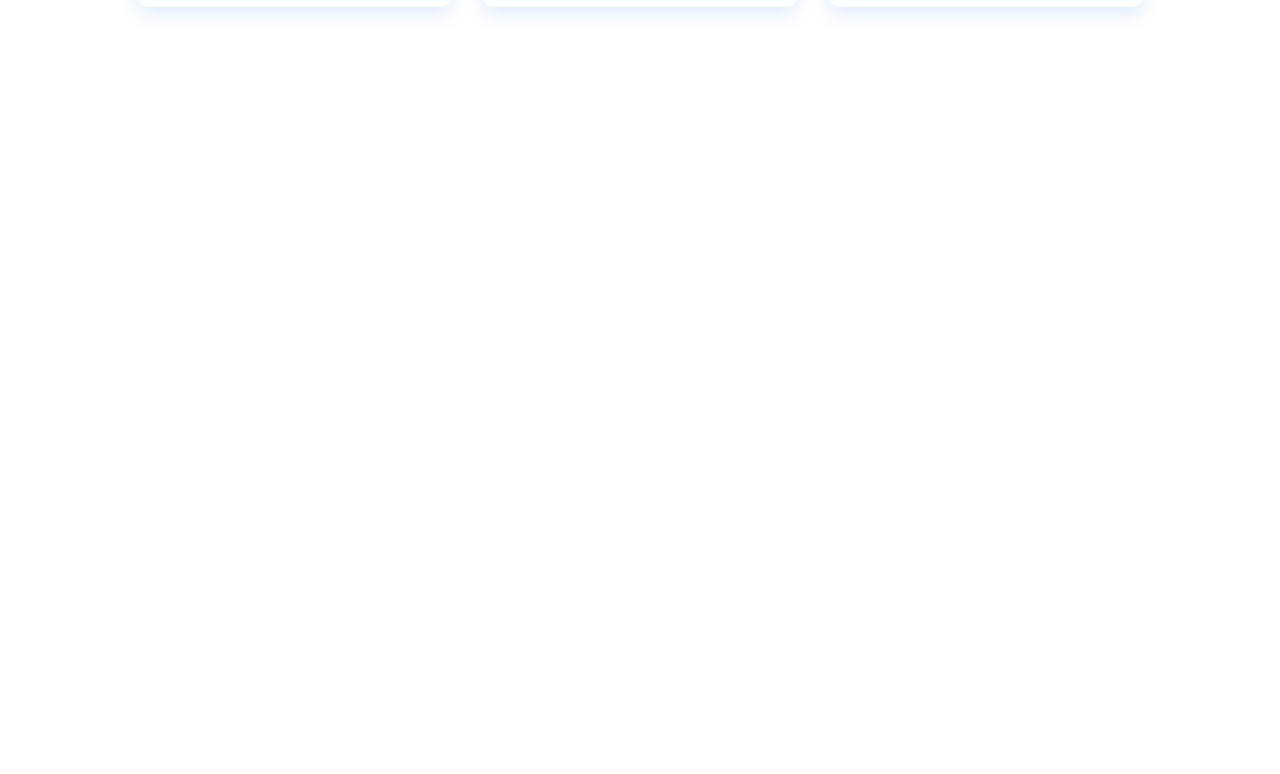
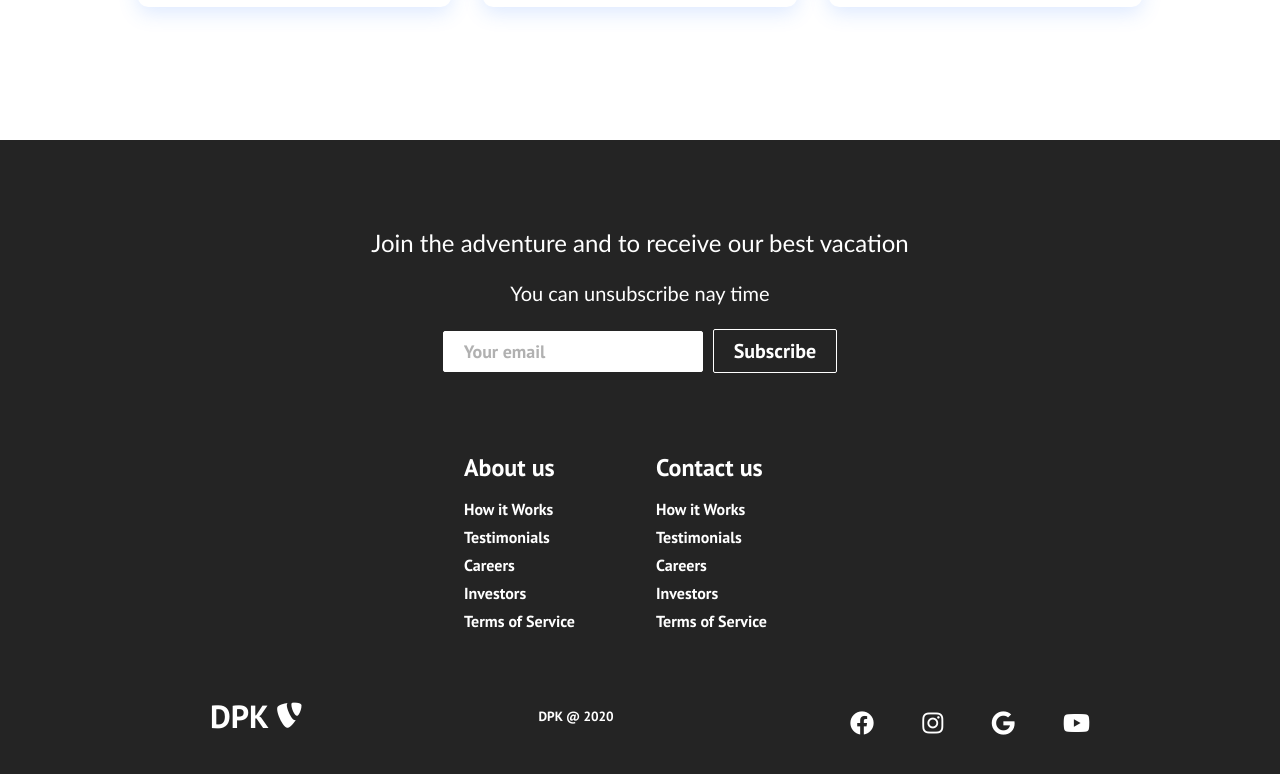
Before and after one commit to Deepak1jha/react-website, a React (Create React App) app: page / in a window 1280 px wide. Shown: the part 1785-2559 px from the top of the page. Before the commit the page ends 1925 px from the top, so only its background shows below. Built offline with nearby package versions, Linux system fonts and the light colour scheme.

Commit message:
Footer Added

```diff
--- a/src/App.js
+++ b/src/App.js
@@ -3,6 +3,9 @@
 import Navbar from "./component/navbar/Navbar";
 import {BrowserRouter, Route, Switch} from "react-router-dom";
 import Home from "./pages/home/Home";
+import Products from "./pages/products/Product";
+import Services from "./pages/services/Services";
+import SignUp from "./pages/signUp/SignUp";
 
 function App() {
   return (
@@ -11,6 +14,9 @@
         <Navbar/>
         <Switch>
           <Route path="/" exact component={Home}/>
+          <Route path="/projects" component={Products}/>
+          <Route path="/services" component={Services}/>
+          <Route path="/sign-up" component={SignUp}/>
         </Switch>
       </BrowserRouter>
     </>
--- /dev/null
+++ b/src/component/footer/Footer.css
@@ -0,0 +1,163 @@
+.footer-container {
+    background-color: #242424;
+    padding: 4rem 0 2rem 0;
+    display: flex;
+    flex-direction: column;
+    justify-content: center;
+    align-items: center;
+}
+
+.footer-subscription {
+    display: flex;
+    flex-direction: column;
+    justify-content: center;
+    align-items: center;
+    text-align: center;
+
+    margin-bottom: 24px;
+    padding: 24px;
+    color: #fff;
+}
+
+.footer-subscription > p {
+    font-family: 'Trebuchet MS', 'Lucida Sans Unicode', 'Lucida Grande',
+    'Lucida Sans', Arial, sans-serif;
+}
+
+.footer-subscription-heading {
+    margin-bottom: 24px;
+    font-size: 24px;
+}
+
+.footer-subscription-text {
+    margin-bottom: 24px;
+    font-size: 20px;
+}
+
+.footer-input {
+    padding: 8px 20px;
+    border-radius: 2px;
+    margin-right: 10px;
+    outline: none;
+    border: none;
+    font-size: 18px;
+    margin-bottom: 16px;
+    border: 1px solid #fff;
+}
+
+.footer-links {
+    width: 100%;
+    max-width: 1000px;
+    display: flex;
+    justify-content: center;
+}
+
+.footer-link-wrapper {
+    display: flex;
+}
+
+.footer-link-items {
+    display: flex;
+    flex-direction: column;
+    align-items: flex-start;
+    margin: 16px;
+    text-align: left;
+    width: 160px;
+    box-sizing: border-box;
+}
+
+.footer-link-items h2 {
+    margin-bottom: 16px;
+}
+
+.footer-link-items > h2 {
+    color: #fff;
+}
+
+.footer-link-items a {
+    color: #fff;
+    text-decoration: none;
+    margin-bottom: 0.5rem;
+}
+
+.footer-link-items a:hover {
+    color: #e9e9e9;
+    transition: 0.3s ease-out;
+}
+
+.footer-email-form h2 {
+    margin-bottom: 2rem;
+}
+
+.footer-input::placeholder {
+    color: #b1b1b1;
+}
+
+/* Social Icons */
+.social-icon-link {
+    color: #fff;
+    font-size: 24px;
+}
+
+.social-media {
+    max-width: 1000px;
+    width: 100%;
+}
+
+.social-media-wrap {
+    display: flex;
+    justify-content: space-between;
+    align-items: center;
+    width: 90%;
+    max-width: 1000px;
+    margin: 40px auto 0 auto;
+}
+
+.social-icons {
+    display: flex;
+    justify-content: space-between;
+    align-items: center;
+    width: 240px;
+}
+
+.social-logo {
+    color: #fff;
+    justify-self: start;
+    margin-left: 20px;
+    cursor: pointer;
+    text-decoration: none;
+    font-size: 2rem;
+    display: flex;
+    align-items: center;
+    margin-bottom: 16px;
+}
+
+.website-rights {
+    color: #fff;
+    margin-bottom: 16px;
+}
+
+@media screen and (max-width: 820px) {
+    .footer-links {
+        padding-top: 2rem;
+    }
+
+    .footer-input {
+        width: 100%;
+    }
+
+    .btn {
+        width: 100%;
+    }
+
+    .footer-link-wrapper {
+        flex-direction: column;
+    }
+
+    .social-media-wrap {
+        flex-direction: column;
+    }
+}
+
+@media screen and (max-width: 768px) {
+}
--- /dev/null
+++ b/src/component/footer/Footer.jsx
@@ -0,0 +1,84 @@
+import React from "react";
+import {Button} from "../button/Button";
+import "../footer/Footer.css";
+import {Link} from "react-router-dom";
+
+export default function Footer() {
+  return (
+    <div className="footer-container">
+      <section className="footer-subscription">
+        <p className="footer-subscription-heading">
+          Join the adventure and to receive our best vacation
+        </p>
+        <p className="footer-subscription-text">
+          You can unsubscribe nay time
+        </p>
+        <div className="input-area">
+          <form>
+            <input
+              type="email"
+              name="email"
+              placeholder="Your email"
+              className="footer-input"
+            />
+            <Button buttonStyle="btn--outline">Subscribe</Button>
+          </form>
+        </div>
+      </section>
+      <div className="footer-links">
+        <div className="footer-link-wrapper">
+          <div className="footer-link-items">
+            <h2> About us</h2>
+            <Link to='/sign-up'> How it Works</Link>
+            <Link to='/'> Testimonials</Link>
+            <Link to='/'> Careers</Link>
+            <Link to='/'> Investors</Link>
+            <Link to='/'> Terms of Service</Link>
+          </div>
+        </div>
+        <div className="footer-link-wrapper">
+          <div className="footer-link-items">
+            <h2>Contact us</h2>
+            <Link to='/sign-up'> How it Works</Link>
+            <Link to='/'> Testimonials</Link>
+            <Link to='/'> Careers</Link>
+            <Link to='/'> Investors</Link>
+            <Link to='/'> Terms of Service</Link>
+          </div>
+        </div>
+      </div>
+      <section className="social-media">
+        <div className="social-media-wrap">
+          <div className="footer-logo">
+            <Link to="/" className="social-logo">
+              DPK<i className="fab fa-typo3"/>
+            </Link>
+          </div>
+          <small className="website-rights"> DPK @ 2020</small>
+          <div className="social-icons">
+            <Link to="/" className="social-icon-link facebook"
+                  target="_blank"
+                  aria-label="Facebook">
+              <i className="fab fa-facebook"/>
+            </Link>
+            <Link to="/" className="social-icon-link instagram"
+                  target="_blank"
+                  aria-label="instagram">
+              <i className="fab fa-instagram"/>
+            </Link>
+            <Link to="/" className="social-icon-link google"
+                  target="_blank"
+                  aria-label="Google">
+              <i className="fab fa-google"/>
+            </Link>
+            <Link to="/" className="social-icon-link Youtube"
+                  target="_blank"
+                  aria-label="Youtube">
+              <i className="fab fa-youtube"/>
+            </Link>
+          </div>
+        </div>
+      </section>
+    </div>
+  )
+}
--- a/src/component/navbar/Navbar.jsx
+++ b/src/component/navbar/Navbar.jsx
@@ -44,12 +44,12 @@
               </Link>
             </li>
             <li className="nav-item">
-              <Link to="/education" className="nav-links" onClick={closeMobileMenu}>
+              <Link to="/services" className="nav-links" onClick={closeMobileMenu}>
                 Education
               </Link>
             </li>
             <li className="nav-item">
-              <Link to="/signup" className="nav-links-mobile" onClick={closeMobileMenu}>
+              <Link to="/sign-up" className="nav-links-mobile" onClick={closeMobileMenu}>
                 Sign Up
               </Link>
             </li>
--- a/src/pages/home/Home.jsx
+++ b/src/pages/home/Home.jsx
@@ -1,12 +1,14 @@
 import React from 'react';
 import Education from "../../component/education/Education";
 import Card from "../../component/card/Card";
+import Footer from "../../component/footer/Footer";
 
 export default function Home() {
   return (
     <div>
       <Education/>
       <Card/>
+      <Footer/>
     </div>
   )
 }
--- /dev/null
+++ b/src/pages/products/Product.jsx
@@ -0,0 +1,6 @@
+import React from 'react';
+import "../../App.css";
+
+export default function Products() {
+  return <h1 className='products'>PRODUCTS</h1>;
+}
--- /dev/null
+++ b/src/pages/services/Services.jsx
@@ -0,0 +1,6 @@
+import React from 'react';
+import "../../App.css";
+
+export default function Services() {
+  return <h1 className='services'>SERVICES</h1>;
+}
--- /dev/null
+++ b/src/pages/signUp/SignUp.jsx
@@ -0,0 +1,6 @@
+import React from 'react';
+import "../../App.css";
+
+export default function SignUp() {
+  return <h1 className='sign-up'>LIKE & SUBSCRIBE</h1>;
+}
```
